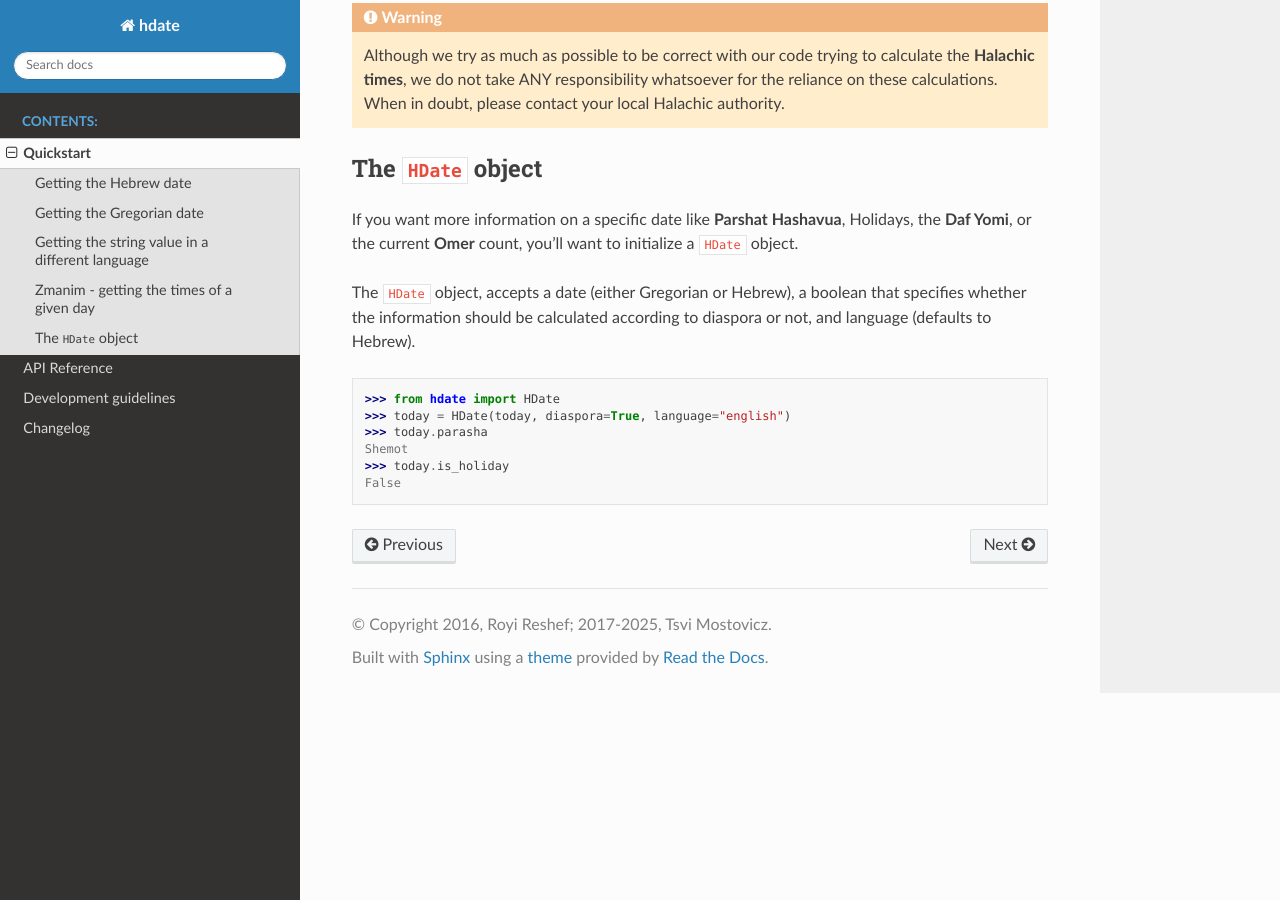
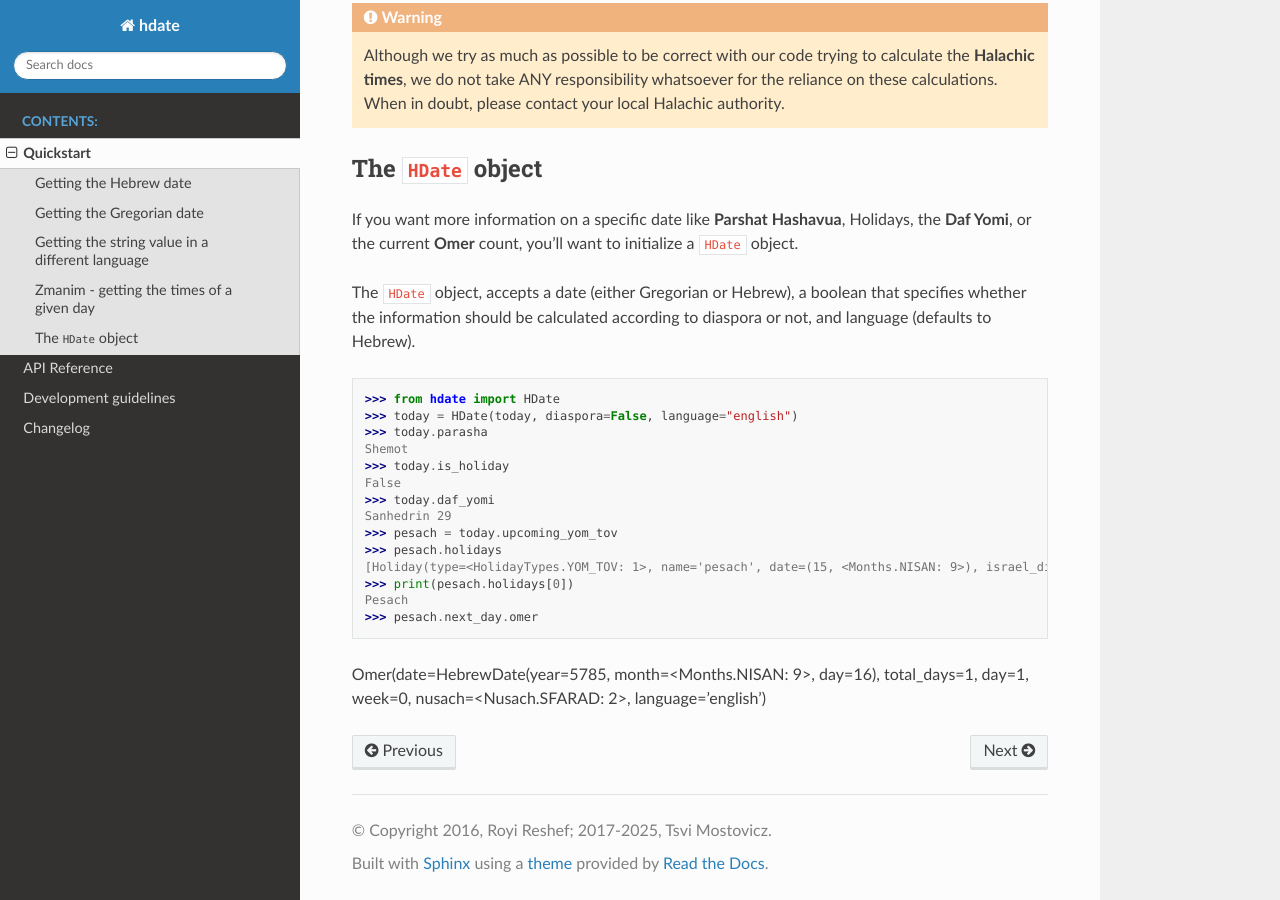
Before and after one commit to py-libhdate/py-libhdate, a Sphinx documentation site: the page built from docs/source/quickstart.rst, in a window 1280 px wide and 900 px high, scrolled down 2330 px. Built offline with Sphinx 7.4.7 and the Read the Docs theme 3.1.0, drawn with Linux system fonts in a browser that asks for light colours.

Commit message:
Update quickstart.rst

```diff
--- a/docs/source/quickstart.rst
+++ b/docs/source/quickstart.rst
@@ -140,8 +140,17 @@ The ``HDate`` object, accepts a date (either Gregorian or Hebrew), a boolean tha
 .. code:: python
 
     >>> from hdate import HDate
-    >>> today = HDate(today, diaspora=True, language="english")
+    >>> today = HDate(today, diaspora=False, language="english")
     >>> today.parasha
     Shemot
     >>> today.is_holiday
     False
+    >>> today.daf_yomi
+    Sanhedrin 29
+    >>> pesach = today.upcoming_yom_tov
+    >>> pesach.holidays
+    [Holiday(type=<HolidayTypes.YOM_TOV: 1>, name='pesach', date=(15, <Months.NISAN: 9>), israel_diaspora='', date_functions_list=[])]
+    >>> print(pesach.holidays[0])
+    Pesach
+    >>> pesach.next_day.omer
+Omer(date=HebrewDate(year=5785, month=<Months.NISAN: 9>, day=16), total_days=1, day=1, week=0, nusach=<Nusach.SFARAD: 2>, language='english')
```
